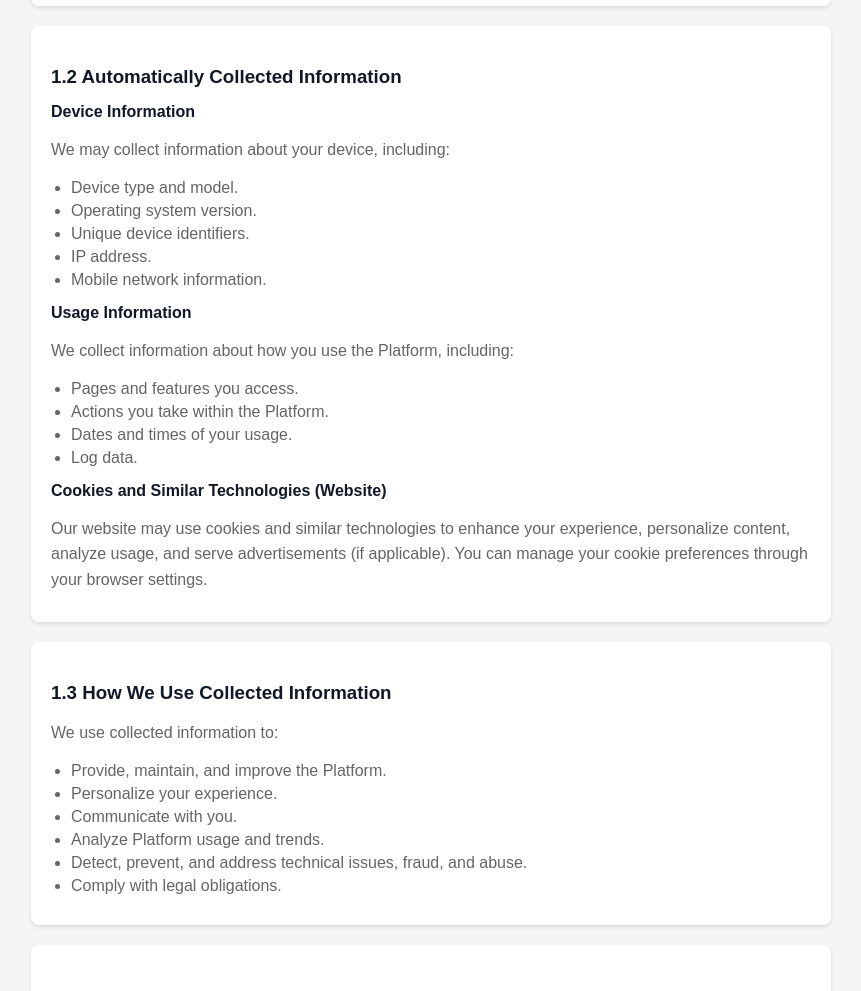
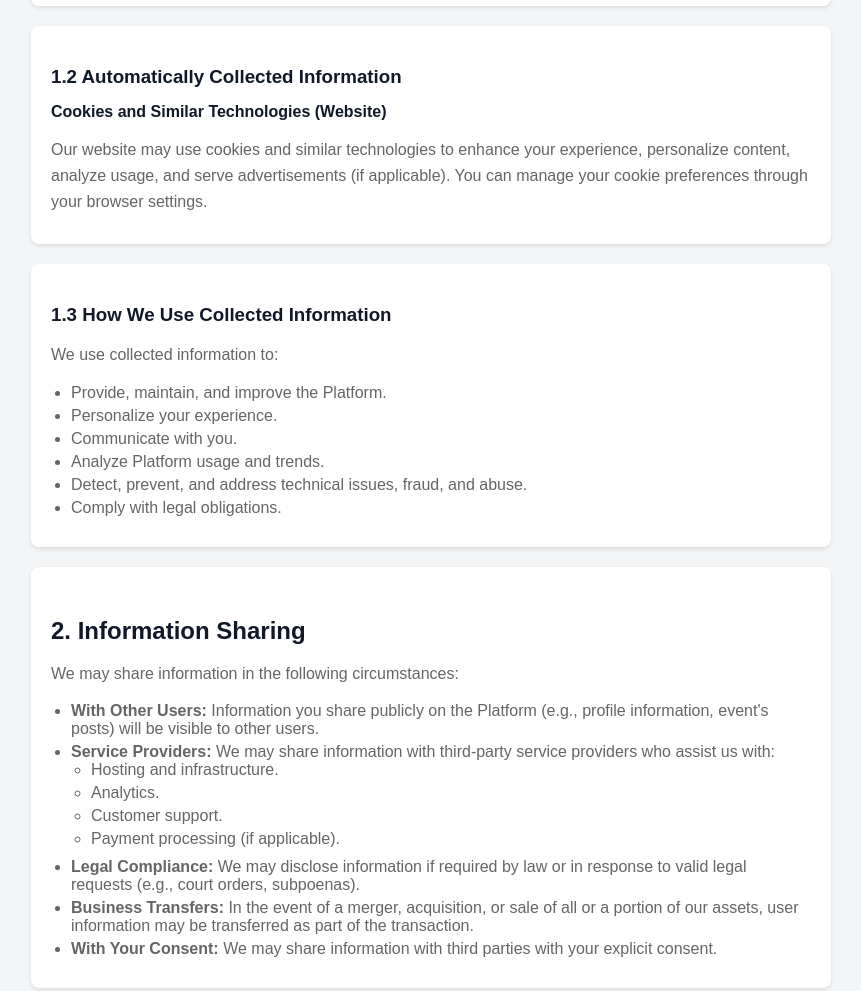
Before and after one commit to marantonio93/privacy-policy, a plain HTML site: page index.html in a window 1280 px wide. Shown: the part 1057-2048 px from the top of the page, without its empty margins (209-1070 px from the left). Drawn offline with Linux system fonts and the light colour scheme.

Commit message:
personal update index.html

```diff
--- a/index.html
+++ b/index.html
@@ -96,13 +96,13 @@
 
 <body>
     <main>
-        <h1>PRIVACY POLICY FOR "Saltimbanki" (Mobile Application and Website)</h1>
+        <h1>Privacy policy for Saltimbanki App (Mobile Application and Website)</h1>
 
         <div class="card">
             <p>Last Updated: April 18, 2025</p>
             <p>
                 This privacy policy governs your use of the "Saltimbanki" mobile application (for Android™ and iOS) and the "Saltimbanki" website (collectively referred to as the "Platform"), which is provided by
-                <b>Marco A. Murgueitio, operating as an unregistered sole proprietorship (Einzelunternehmen) in Switzerland.</b>
+                <b>Saltimbanki App Murgueitio, operating as an unregistered sole proprietorship (Einzelunternehmen) in Switzerland.</b>
             </p>
             <p>
                 The Platform is designed to help users organize and discover events related to social dances such as Salsa, Bachata, Kizomba, and more.
@@ -139,29 +139,6 @@
 
         <div class="card">
             <h3>1.2 Automatically Collected Information</h3>
-            <h4>Device Information</h4>
-            <p>
-                We may collect information about your device, including:
-            </p>
-            <ul>
-                <li>Device type and model.</li>
-                <li>Operating system version.</li>
-                <li>Unique device identifiers.</li>
-                <li>IP address.</li>
-                <li>Mobile network information.</li>
-            </ul>
-
-            <h4>Usage Information</h4>
-            <p>
-                We collect information about how you use the Platform, including:
-            </p>
-            <ul>
-                <li>Pages and features you access.</li>
-                <li>Actions you take within the Platform.</li>
-                <li>Dates and times of your usage.</li>
-                <li>Log data.</li>
-            </ul>
-
             <h4>Cookies and Similar Technologies (Website)</h4>
             <p>
                 Our website may use cookies and similar technologies to enhance your experience, personalize content, analyze usage, and serve advertisements (if applicable). You can manage your cookie preferences through your browser settings.
@@ -189,7 +166,7 @@
                 We may share information in the following circumstances:
             </p>
             <ul>
-                <li><b>With Other Users:</b> Information you share publicly on the Platform (e.g., profile information, posts) will be visible to other users.</li>
+                <li><b>With Other Users:</b> Information you share publicly on the Platform (e.g., profile information, event's posts) will be visible to other users.</li>
                 <li>
                     <b>Service Providers:</b> We may share information with third-party service providers who assist us with:
                     <ul>
@@ -304,19 +281,11 @@
         <div class="card">
             <h2>11. Contact Us</h2>
             <p>
-                If you have any questions or concerns about this Privacy Policy, please contact <b>Marco A. Murgueitio</b> at:
+                If you have any questions or concerns about this Privacy Policy, please contact <b>Saltimbanki Team</b> at:
                 <br />
-                Email: saltimbankiapp [at] gmail [dot] com
+                Email: saltimbanki@stbk.dance
             </p>
         </div>
-
-        <p class="note">
-            <b>Please note:</b> As Marco A. Murgueitio operates as an unregistered sole proprietorship with revenue below CHF 100,000, there is no mandatory Commercial Register entry.
-            <br /><br />
-            The "Android" name, the Android logo, the "Google Play" brand, and other Google trademarks, are property of Google LLC and not part of the assets available through the Android Open Source Project.
-            <br />
-            Apple, the Apple logo, iPhone, and iPad are trademarks of Apple Inc., registered in the U.S. and other countries and regions. App Store is a service mark of Apple Inc.
-        </p>
     </main>
 </body>
 
```
